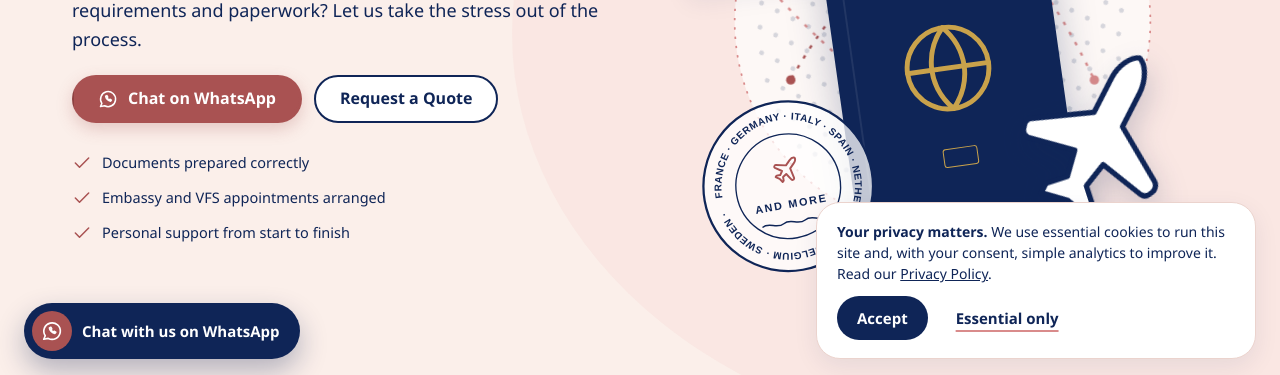
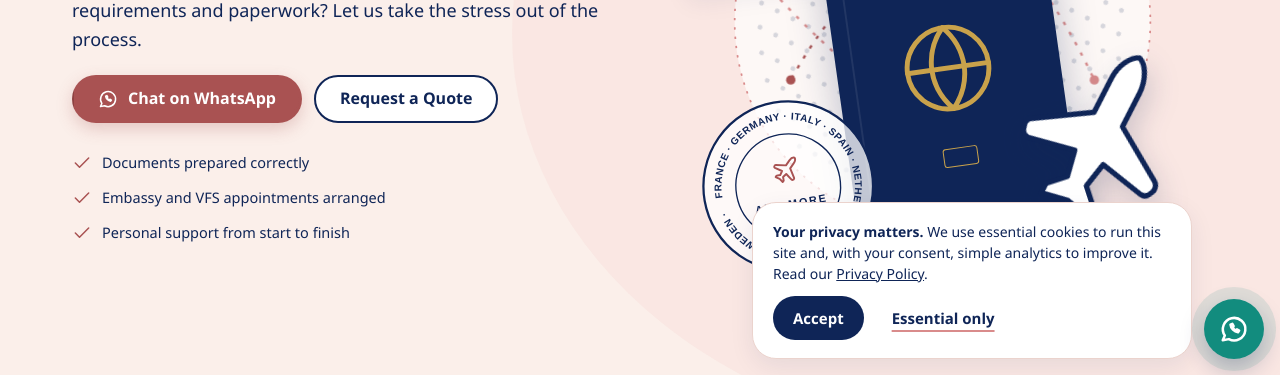
Before and after one commit to honeybee1807/VSE, a plain HTML site: page index.html in a window 1280 px wide. Shown: the part 425-800 px from the top of the page. Drawn offline with Linux system fonts and the light colour scheme; a web font is replaced by a local one.

Commit message:
Make the floating WhatsApp button fixed, green and icon only
Fix the dock to the bottom right of the viewport on every page so the
button stays visible over the footer, with safe area offsets. It sits
above the sticky header and below the open mobile menu.

Restyle the button as a 56px circle (60px on desktop) in WhatsApp
green #128C7E, darkening to #075E54 on hover and focus. #25D366 was
rejected because the white icon reaches only 2:1 contrast on it.

Remove the visible "Chat with us on WhatsApp" label and its wrappers.
The link keeps its aria-label and gains a matching title.

On phones the cookie notice now stacks above the button, and on wider
screens it sits to the button's left, so neither covers the other.

Add a navy and white focus ring that shows on light and dark
backgrounds, a small scale on hover, and three pulses that are
skipped when reduced motion is requested.

Co-Authored-By: Claude Opus 5.5 <noreply@anthropic.com>

```diff
--- a/index.html
+++ b/index.html
@@ -229,12 +229,10 @@
   </div>
 </section>
 <div class="dock">
-  <div class="dock-in">
-    <a class="wa-float" href="https://wa.me/27682497759" aria-label="Chat with us on WhatsApp"><span class="wa-i"><svg class="i" aria-hidden="true" focusable="false"><use href="#i-chat"></use></svg></span><span class="wa-t">Chat with us on WhatsApp</span></a>
-    <div class="cookie" id="cookie" role="region" aria-label="Cookie notice" hidden>
-      <p><strong>Your privacy matters.</strong> We use essential cookies to run this site and, with your consent, simple analytics to improve it. Read our <a href="privacy-policy.html">Privacy Policy</a>.</p>
-      <div class="row gap-8 wrap-row"><button class="btn btn-navy btn-sm" type="button" data-cookie="all">Accept</button><button class="btn btn-ghost btn-sm" type="button" data-cookie="essential">Essential only</button></div>
-    </div>
+  <a class="wa-float" href="https://wa.me/27682497759" aria-label="Chat with us on WhatsApp" title="Chat with us on WhatsApp"><svg class="i" aria-hidden="true" focusable="false"><use href="#i-chat"></use></svg></a>
+  <div class="cookie" id="cookie" role="region" aria-label="Cookie notice" hidden>
+    <p><strong>Your privacy matters.</strong> We use essential cookies to run this site and, with your consent, simple analytics to improve it. Read our <a href="privacy-policy.html">Privacy Policy</a>.</p>
+    <div class="row gap-8 wrap-row"><button class="btn btn-navy btn-sm" type="button" data-cookie="all">Accept</button><button class="btn btn-ghost btn-sm" type="button" data-cookie="essential">Essential only</button></div>
   </div>
 </div>
 </main>
--- a/style.css
+++ b/style.css
@@ -42,6 +42,8 @@
   --photo-sky: #E6ECF5;
   --photo-sand: #F4E4CF;
   --photo-sea: #DCE9EC;
+  --wa: #128C7E;               /* WhatsApp teal green: white icon 4.1:1 (#25D366 is only 2:1) */
+  --wa-deep: #075E54;          /* hover and focus: white icon 7.7:1 */
 
   --f-display: 'Playfair Display', Georgia, 'Times New Roman', serif;
   --f-script: 'Allura', 'Segoe Script', cursive;
@@ -328,15 +330,32 @@ button, .btn, a, input[type="checkbox"], select { touch-action: manipulation; }
 .foot-legal strong { color: var(--cream); }
 .credit a { text-decoration: underline; text-decoration-color: var(--rose); text-underline-offset: 4px; }
 
-/* ---------- 14. Dock: floating WhatsApp + cookie notice (stops above footer) ---------- */
-.dock { position: sticky; bottom: 16px; z-index: 60; height: 0; pointer-events: none; }
-.dock-in { position: absolute; left: 0; right: 0; bottom: 0; display: flex; flex-direction: column-reverse; align-items: flex-end; gap: 12px; padding: 0 16px; }
-.dock-in > * { pointer-events: auto; }
-.wa-float { display: inline-flex; align-items: center; gap: 10px; min-height: 56px; padding: 8px; border-radius: var(--r-pill); background: var(--navy); color: var(--white); text-decoration: none; font-weight: 600; font-size: 15px; box-shadow: 0 12px 28px rgba(15, 37, 87, .3); transition: transform .25s var(--ease); }
-.wa-float:hover { transform: translateY(-2px); }
-.wa-i { width: 40px; height: 40px; border-radius: 50%; background: var(--rose-deep); display: inline-flex; align-items: center; justify-content: center; }
-.wa-i .i { width: 22px; height: 22px; }
-.wa-t { display: none; }
+/* ---------- 14. Dock: fixed WhatsApp button + cookie notice ----------
+   Fixed to the viewport on every page. Above the nav (40), below the open
+   mobile menu (80). Phones stack the notice above the button; wider screens
+   place it to the button's left, so neither can cover the other. */
+.dock {
+  position: fixed; z-index: 70; pointer-events: none;
+  left: calc(16px + env(safe-area-inset-left)); right: calc(16px + env(safe-area-inset-right)); bottom: calc(16px + env(safe-area-inset-bottom));
+  display: flex; flex-direction: column-reverse; align-items: flex-end; gap: 12px;
+}
+.dock > * { pointer-events: auto; }
+.wa-float {
+  position: relative; flex: none; width: 56px; height: 56px; border-radius: 50%;
+  display: inline-flex; align-items: center; justify-content: center;
+  background: var(--wa); color: var(--white); box-shadow: 0 10px 24px rgba(15, 37, 87, .28);
+  transition: transform .2s var(--ease), background-color .2s;
+}
+.wa-float .i { width: 28px; height: 28px; stroke-width: 2; }
+.wa-float:hover, .wa-float:focus-visible { background: var(--wa-deep); transform: scale(1.06); }
+.wa-float:active { transform: scale(1.1); }
+/* White ring between two navy bands: visible on cream and on the navy footer */
+.wa-float:focus-visible { outline: 3px solid var(--white); outline-offset: 2px; border-radius: 50%; box-shadow: 0 0 0 7px var(--navy); }
+.wa-float::after { content: ""; position: absolute; inset: 0; border-radius: 50%; pointer-events: none; }
+@keyframes waPulse { from { box-shadow: 0 0 0 0 rgba(18, 140, 126, .45); } to { box-shadow: 0 0 0 16px rgba(18, 140, 126, 0); } }
+@media (prefers-reduced-motion: no-preference) {
+  .wa-float::after { animation: waPulse 2.4s var(--ease) 1s 3; }   /* three pulses, then still */
+}
 .cookie { width: 100%; max-width: 440px; align-self: stretch; display: flex; flex-direction: column; gap: 12px; padding: 18px 20px; background: var(--white); border: 1px solid var(--line); border-radius: var(--r-lg); box-shadow: var(--shadow-md); }
 .cookie p { margin: 0; font-size: 14px; line-height: 1.5; }
 
@@ -473,9 +492,7 @@ select.input {
   .fgrid { grid-template-columns: repeat(2, minmax(0, 1fr)); }
   .fgrid .full { grid-column: 1 / -1; }
   .ticks { grid-template-columns: repeat(2, minmax(0, 1fr)); }
-  .wa-float { padding-right: 20px; }
-  .wa-t { display: inline; }
-  .dock-in { flex-direction: row; justify-content: space-between; align-items: flex-end; padding: 0 24px; }
+  .dock { flex-direction: row-reverse; justify-content: flex-start; }
   .cookie { align-self: auto; }
   .foot-grid { grid-template-columns: repeat(2, minmax(0, 1fr)); }
   .form { padding: 32px; }
@@ -521,6 +538,8 @@ select.input {
   .contact-layout { gap: 48px; }
   .legal { grid-template-columns: 280px minmax(0, 1fr); gap: 56px; }
   .phead { padding: 72px 0 76px; }
+  .wa-float { width: 60px; height: 60px; }
+  .wa-float .i { width: 30px; height: 30px; }
 }
 
 /* ---------- Reduced motion ---------- */
```
Also changed, not shown: 404.html (+4 -6 lines), contact.html (+4 -6 lines), how-it-works.html (+4 -6 lines), privacy-policy.html (+4 -6 lines), schengen-visas.html (+4 -6 lines), services.html (+4 -6 lines).
